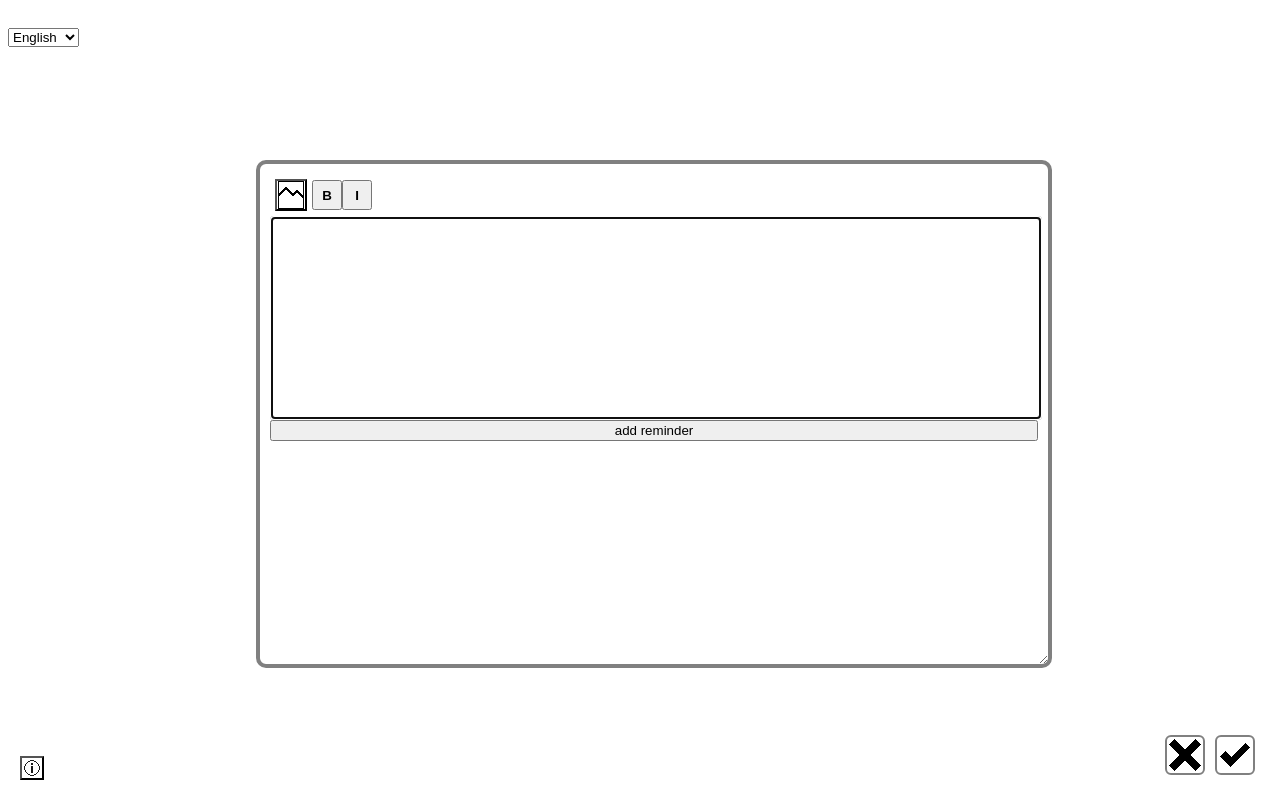
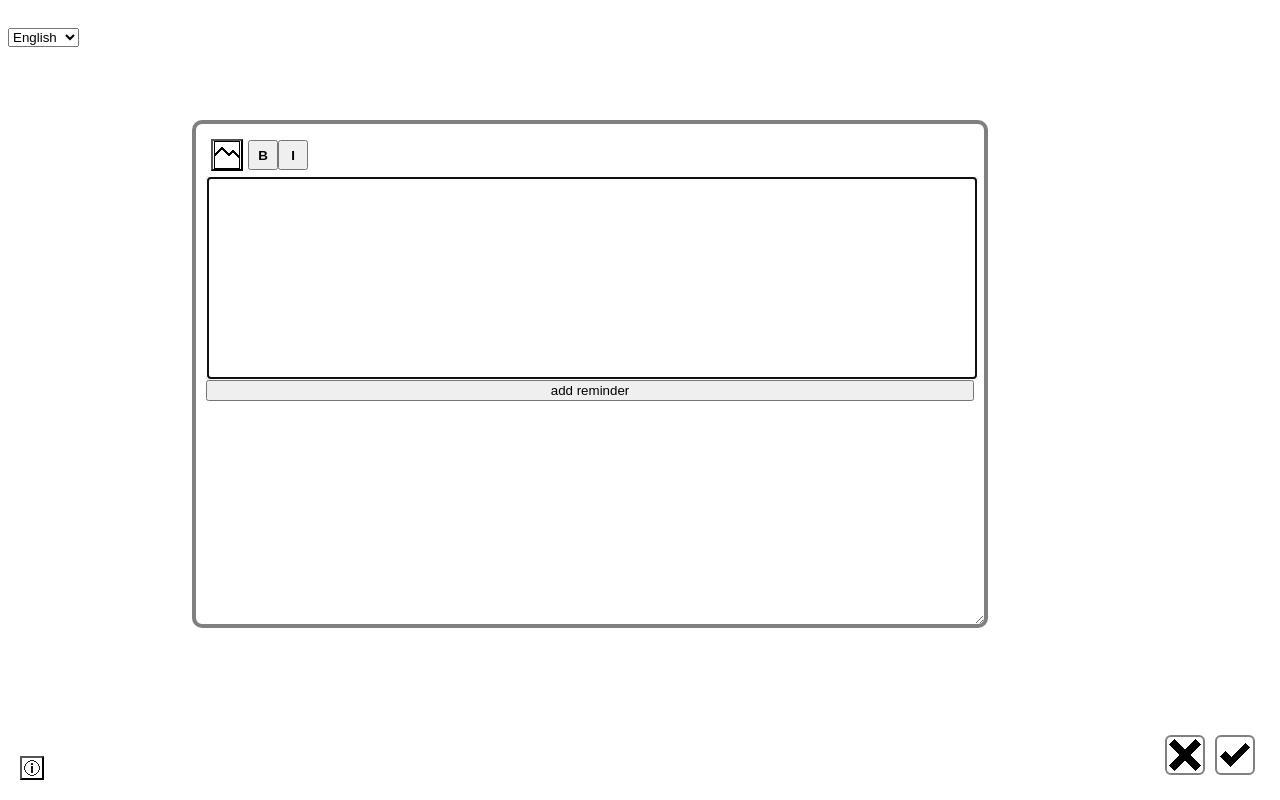
Before and after one commit to AndresDavidCalderon/smart_notes, a React app: page / in a window 1280 px wide. Both pictures are taken after a click on the button 1240 px from the left and 760 px from the top of the page. Built offline with nearby package versions, Linux system fonts and the light colour scheme.

Commit message:
correctly centered note adder

```diff
--- a/src/add_note/AddNote.css
+++ b/src/add_note/AddNote.css
@@ -23,16 +23,13 @@
 }
 
 #add_dialogue {
-  min-width: 300px;
   position: fixed;
   overflow: auto;
   padding: 10px;
-  width: 60vw;
-  height: 60vh;
-  top: 50vh;
-  left: 50vw;
-  margin-top: -30vh;
-  margin-left: -30vw;
+  width: 60%;
+  height: 60%;
+  top: 15%;
+  left: 15%;
   background-color: white;
   border-radius: 10px;
   border:4px solid gray;
--- a/src/add_note/AddReminder.css
+++ b/src/add_note/AddReminder.css
@@ -2,9 +2,10 @@
     position: fixed;
     width:40%;
     height: 40%;
-    background-color: white;
     left: 30%;
     top:30%;
+
+    background-color: white;
     padding: 10px;
     overflow: auto;
 	z-index: 1;
```
